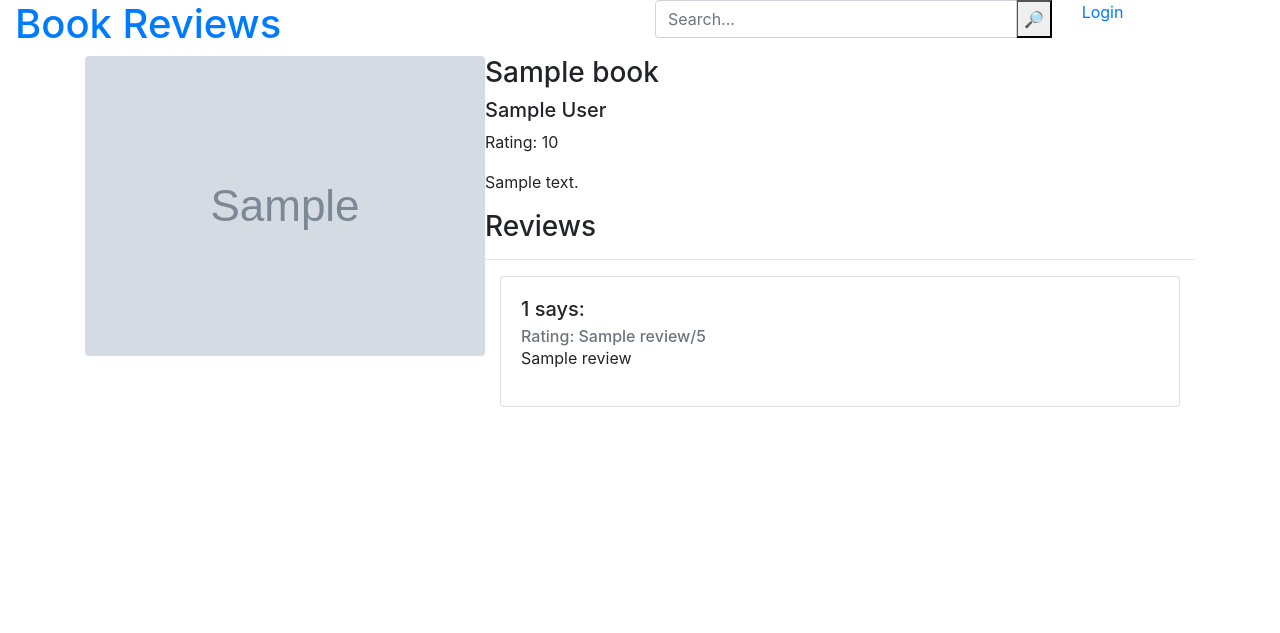
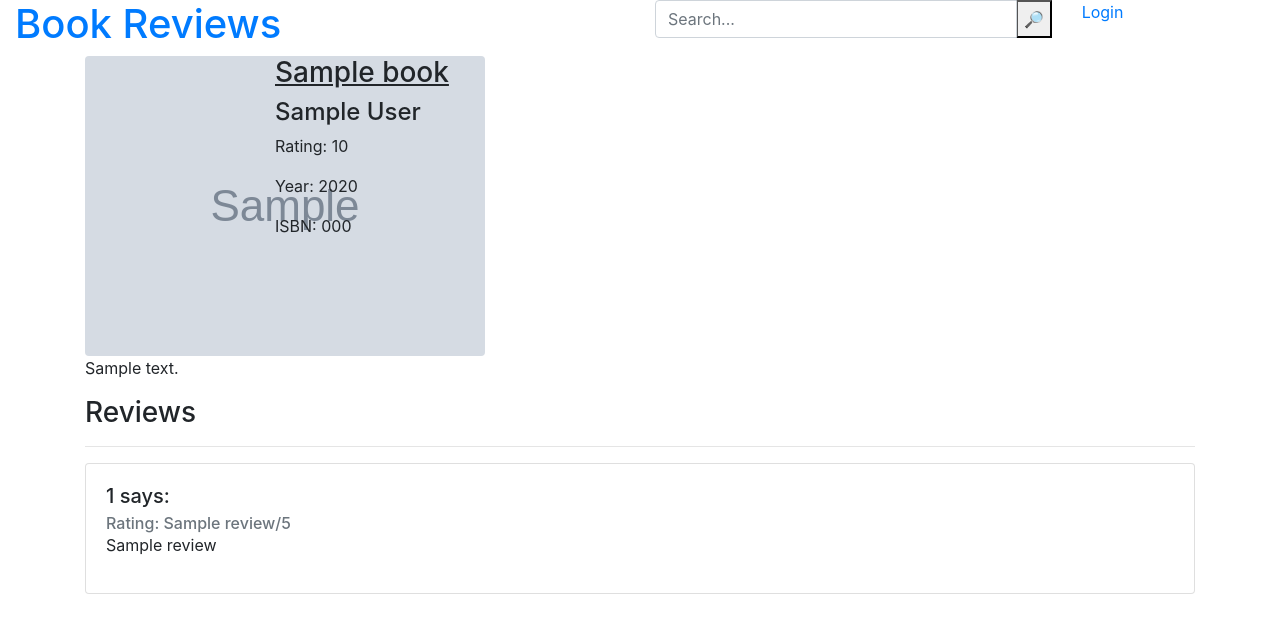
Before and after one commit to theTomasPat/cs50web, a Flask app: template project1/templates/bookPage.html in a window 1280 px wide. Shown: the top 633 px of the page. Run offline with Flask 2, Linux system fonts and the light colour scheme; the template is opened without the code that fills it: most values are stand-ins (such as "Sample title", 1, 10 or a date in 2020); grey boxes marked "Sample" are stand-in pictures; some libraries are stand-ins or nearby versions.

Commit message:
Added yr and isbn to bookPage info

```diff
--- a/project1/templates/bookPage.html
+++ b/project1/templates/bookPage.html
@@ -27,11 +27,23 @@
 
   {% if book %}
     <div>
-      <image src="{{ book.coverImage }}" class="rounded float-left" />
-      <h3>{{ book.title }}</h3>
-      <h5>{{ book.author }}</h5>
-      <p>Rating: {{ book.average_score }}</p>
-      <p>{{ book.description }}</p>
+      <div class="row">
+        <div class="col-2">
+          <image src="{{ book.coverImage }}" class="rounded" />
+        </div>
+        <div class="col">
+          <h3><u>{{ book.title }}</u></h3>
+          <h4>{{ book.author }}</h4>
+          <p>Rating: {{ book.average_score }}</p>
+          <p>Year: {{ book.year }}</p>
+          <p>ISBN: {{ book.isbn }}</p>
+        </div>
+      </div>
+      <div class="row">
+        <div class="col">
+          <p>{{ book.description }}</p>
+        </div>
+      </div>
     </div>
 
     <div>
```
